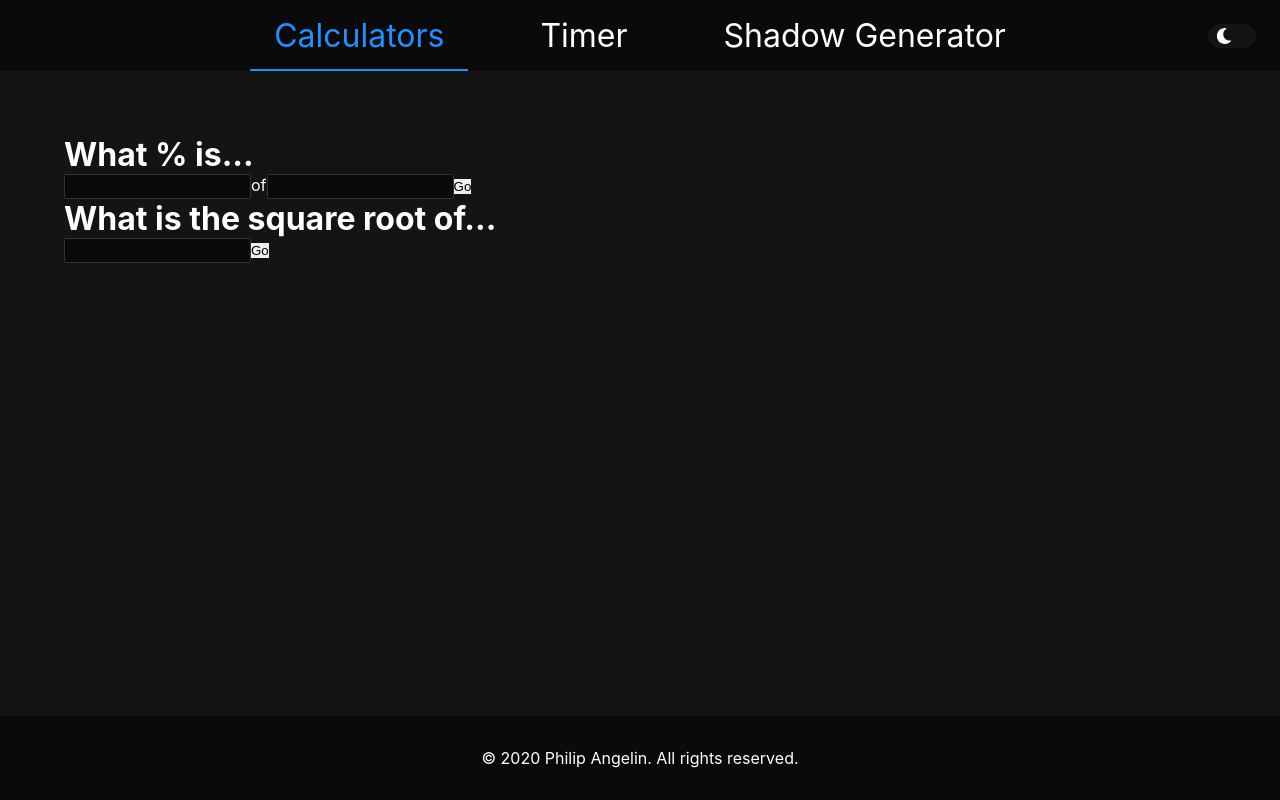
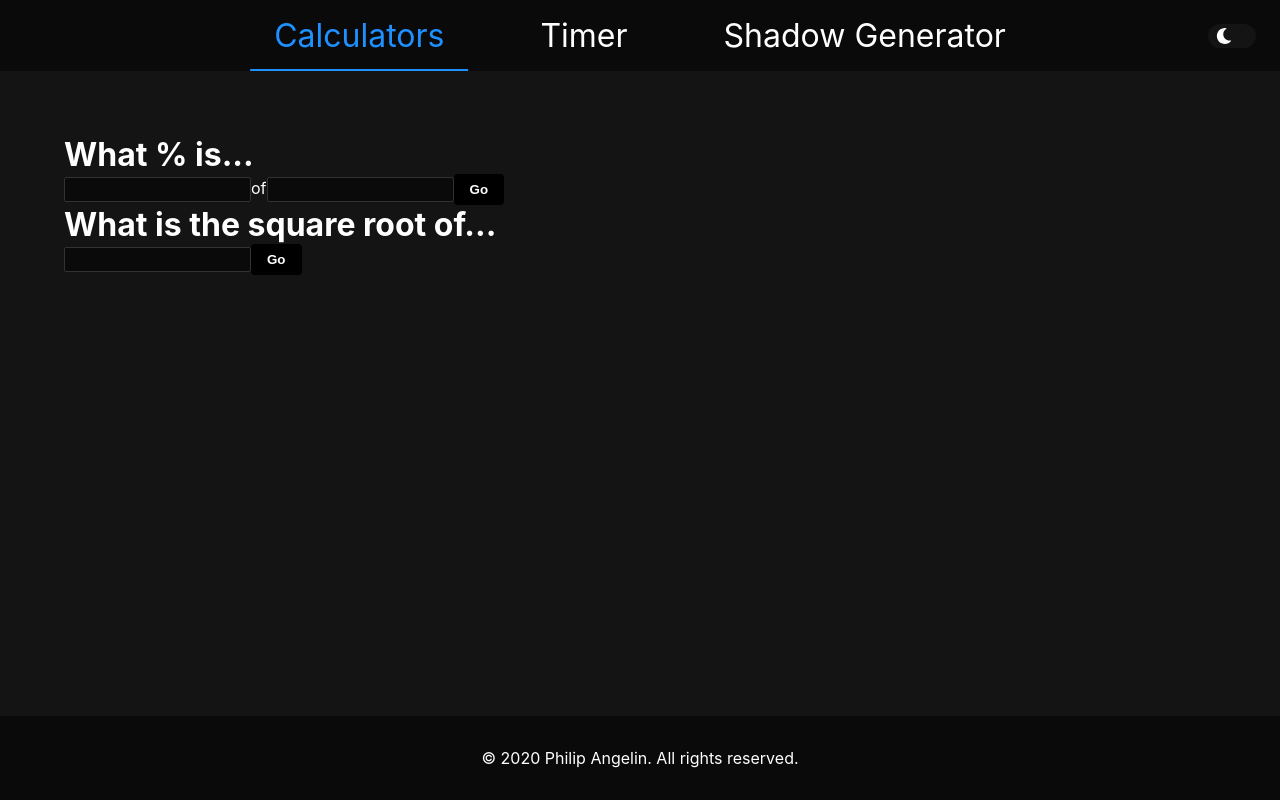
Before and after one commit to Zeilar/tools, a React (Create React App) app: page /calculators in a window 1280 px wide. Built offline with nearby package versions, Linux system fonts and the light colour scheme.

Commit message:
Buttons/inputs styling

```diff
--- a/src/components/Calculators.js
+++ b/src/components/Calculators.js
@@ -40,15 +40,15 @@ export default function Calculators() {
                 <input className="noArrows" min="1" type="number" ref={percentInputA} />
                 <span>of</span>
                 <input className="noArrows" min="1" type="number" ref={percentInputB} />
-                <button type="submit">
-                    Go
+                <button className="btnPrimary" type="submit">
+                    <span>Go</span>
                 </button>
             </form>
             <form className={classes.percentWrapper} onSubmit={calculateSquareRoot}>
                 <h1>What is the square root of...</h1>
                 <input className="noArrows" type="number" ref={squareRootInput} />
-                <button type="submit" min="1">
-                    Go
+                <button className="btnPrimary" type="submit" min="1">
+                    <span>Go</span>
                 </button>
             </form>
         </div>
--- a/src/styles/index.css
+++ b/src/styles/index.css
@@ -55,6 +55,7 @@ input {
 }
 
 input:focus {
+    box-shadow: 0 0 4px 0 dodgerblue;
     border-color: dodgerblue;
 }
 
@@ -132,14 +133,16 @@ button:hover {
 }
 
 .btnPrimary {
-    transition: background 0.15s ease-in-out;
+    transition: color 0.15s ease-in-out, box-shadow 0.15s ease-in-out;
     border-radius: 0.25rem;
     padding: 0.5rem 1rem;
     background: black;
+    position: relative;
     font-weight: bold;
     color: white;
 }
 
-.btnPrimary:hover {
-    background: dodgerblue;
+.btnPrimary:hover, .btnPrimary:focus {
+    box-shadow: 0 0 1px 1px dodgerblue;
+    color: dodgerblue;
 }
```
